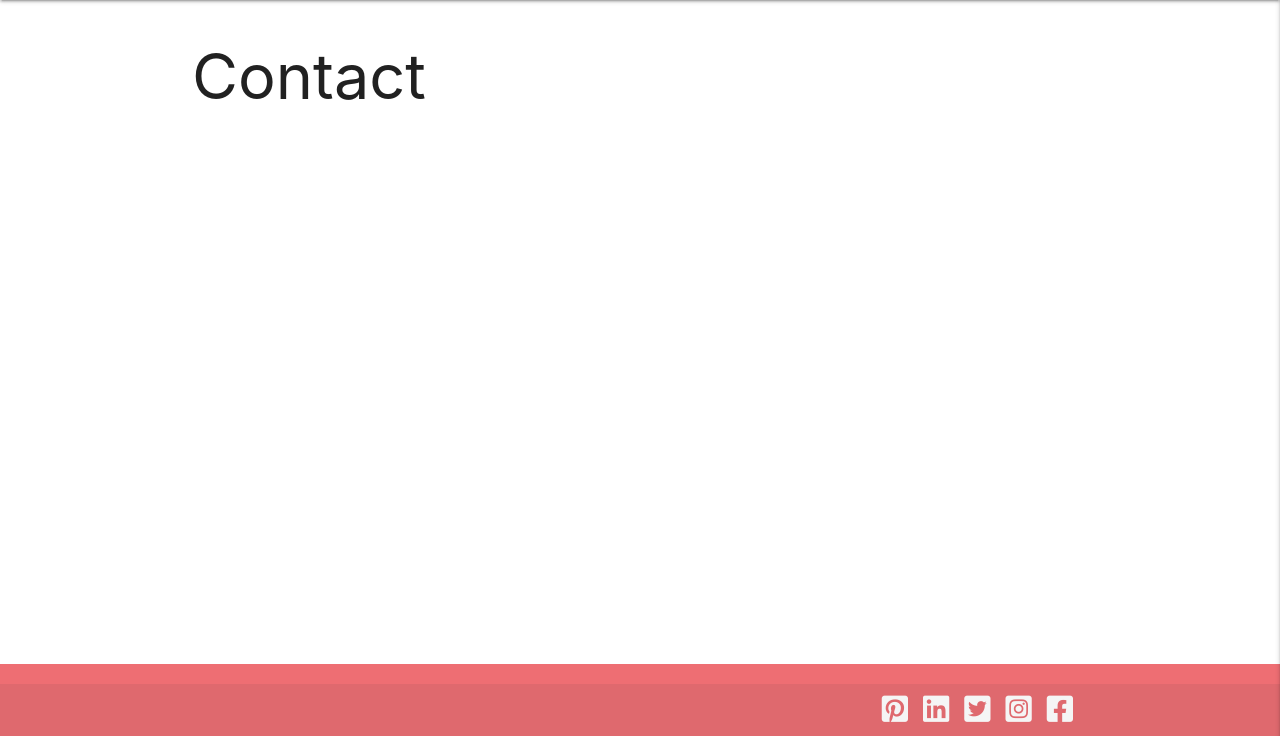
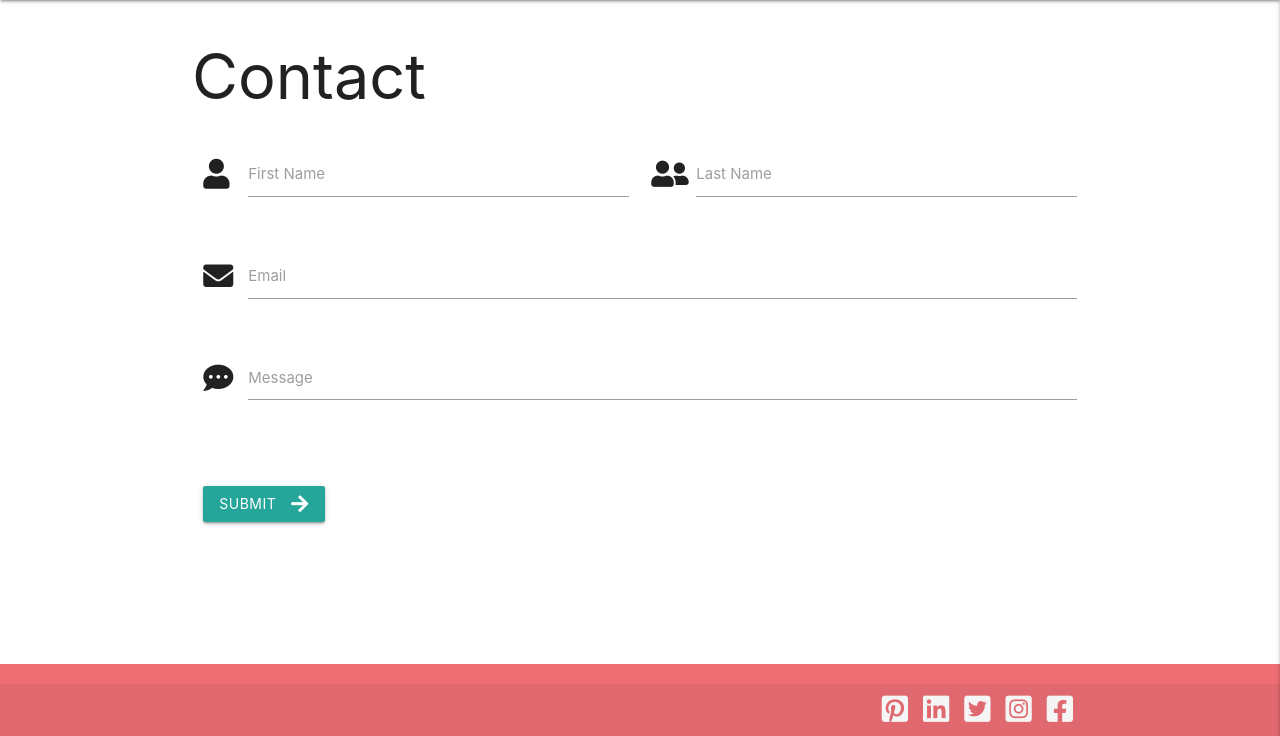
Before and after one commit to sreninc/restaurant-booking, a Flask app: page /contact in a window 1280 px wide. Shown: the part 64-800 px from the top of the page. Run offline with Flask 2, Linux system fonts and the light colour scheme; some libraries are stand-ins or nearby versions.

Commit message:
FEAT: Added contact form elements

```diff
--- a/static/js/script.js
+++ b/static/js/script.js
@@ -3,5 +3,7 @@ document.addEventListener(
     function() {
         var elems = document.querySelectorAll('.sidenav');
         var instances = M.Sidenav.init(elems, {accordion: true, edge: 'right'});
+        var textCounter = document.querySelectorAll('#message');
+        M.CharacterCounter.init(textCounter);
     }
 );
--- a/templates/contact.html
+++ b/templates/contact.html
@@ -3,4 +3,46 @@
 
 <h1>Contact</h1>
 
+    <div class="row">
+        <form class="col s12">
+        <div class="row">
+            <div class="input-field col s6">
+                <i class="fas fa-user prefix"></i>
+                <input id="firstName" name="firstName" type="text" class="validate" minlength="2" required>
+                <label for="firstName">
+                    First Name
+                </label>
+                <span class="helper-text" data-error="Please enter at least 2 characters"></span>
+            </div>
+            <div class="input-field col s6">
+                <i class="fas fa-user-friends prefix"></i>
+                <input id="lastName" name="lastName" type="text" class="validate" minlength="2" required>
+                <label for="lastName">
+                    Last Name
+                </label>
+                <span class="helper-text" data-error="Please enter at least 2 characters"></span>
+            </div>
+            <div class="input-field col s12">
+                <i class="fas fa-envelope prefix"></i>
+                <input id="email" name="email" type="email" class="validate" required>
+                <label for="email">
+                    Email
+                </label>
+                <span class="helper-text" data-error="Please enter a valid email address"></span>
+            </div>
+            <div class="input-field col s12">
+            <i class="fas fa-comment-dots prefix"></i>
+                <textarea id="message" name="message" class="materialize-textarea" data-length="500" minlength="20" required></textarea>
+                <label for="message">
+                    Message
+                </label>
+                <span class="helper-text" data-error="Please provide more detail in your message to us"></span>
+            </div>
+        </div>
+        <button class="btn waves-effect waves-light" type="submit" name="action">
+            Submit
+            <i class="fas fa-arrow-right right"></i>
+        </button>
+        </form>
+    </div>
 {% endblock %}
```
